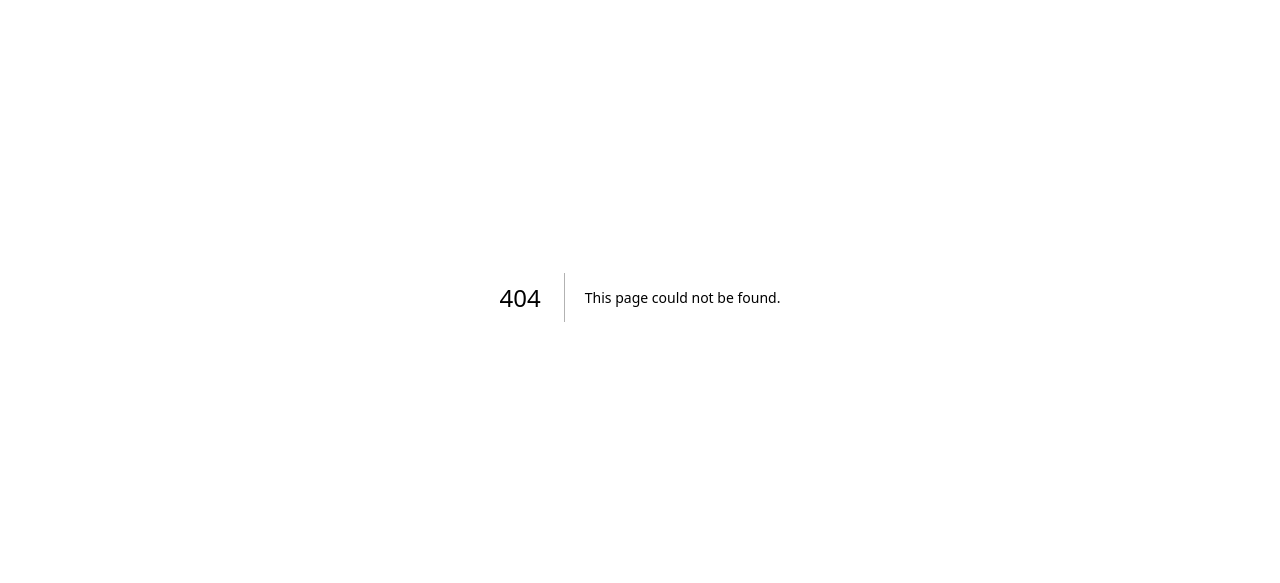
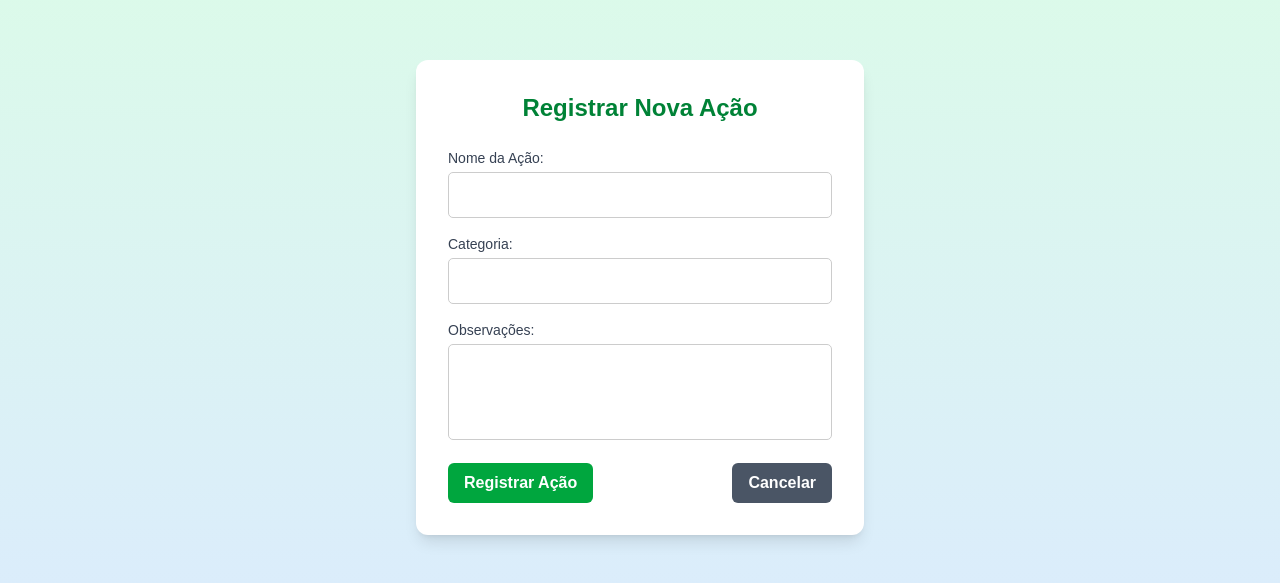
Before and after one commit to Gusttavooll/Projeto_M5, a Next.js app in the folder frontend/: page /resgistrar-acao in a window 1280 px wide. Before the commit this address had no page. Shown: the part 103-686 px from the top of the page. Built offline with nearby package versions, Linux system fonts and the light colour scheme.

Commit message:
Adds Register New Action screen

```diff
--- a/frontend/src/app/minhas_acoes/page.tsx
+++ b/frontend/src/app/minhas_acoes/page.tsx
@@ -41,9 +41,9 @@ export default function MinhasAcoes() {
         <div className="min-h-screen bg-gradient-to-br from-green-50 to-blue-50 p-6">
         <h1 className="text-4xl font-extrabold mb-8 text-center text-green-800">Minhas Ações Sustentáveis</h1>
             <div className="flex justify-center mb-6">
-                <button onClick={() => setCurrentPage('add-edit-action')} className="bg-green-600 hover:bg-green-700 text-white font-bold py-3 px-6 rounded-lg shadow-md transform hover:scale-105 transition duration-300 ease-in-out">
-            Registrar Nova Ação
-        </button>
+                    <button className="bg-green-600 hover:bg-green-700 text-white font-bold py-3 px-6 rounded-lg shadow-md transform hover:scale-105 transition duration-300 ease-in-out">
+                        Registrar Nova Ação
+                    </button>
         </div>
         {userActions.length === 0 ? (
         <p className="text-center text-gray-600 text-lg">Você ainda não registrou nenhuma ação. Comece agora!</p>
--- /dev/null
+++ b/frontend/src/app/resgistrar-acao/page.tsx
@@ -0,0 +1,59 @@
+import React from 'react';
+
+export default function RegistrarAcao() {
+  return (
+    <div className="min-h-screen flex items-center justify-center bg-gradient-to-b from-green-100 to-blue-100 px-4">
+      <div className="bg-white p-8 rounded-xl shadow-lg w-full max-w-md">
+        <h2 className="text-2xl font-bold text-center text-green-700 mb-6">
+          Registrar Nova Ação
+        </h2>
+
+        <form className="space-y-4">
+          <div>
+            <label className="block text-sm font-medium text-gray-700 mb-1">
+              Nome da Ação:
+            </label>
+            <input
+              type="text"
+              className="w-full border border-gray-300 rounded-md p-2"
+            />
+          </div>
+
+          <div>
+            <label className="block text-sm font-medium text-gray-700 mb-1">
+              Categoria:
+            </label>
+            <input
+              type="text"
+              className="w-full border border-gray-300 rounded-md p-2"
+            />
+          </div>
+
+          <div>
+            <label className="block text-sm font-medium text-gray-700 mb-1">
+              Observações:
+            </label>
+            <textarea
+              className="w-full border border-gray-300 rounded-md p-2 h-24 resize-none"
+            />
+          </div>
+
+          <div className="flex justify-between">
+            <button
+              type="submit"
+              className="bg-green-600 hover:bg-green-700 text-white px-4 py-2 rounded-md font-semibold"
+            >
+              Registrar Ação
+            </button>
+            <button
+              type="button"
+              className="bg-gray-600 hover:bg-gray-700 text-white px-4 py-2 rounded-md font-semibold"
+            >
+              Cancelar
+            </button>
+          </div>
+        </form>
+      </div>
+    </div>
+  );
+}
```
